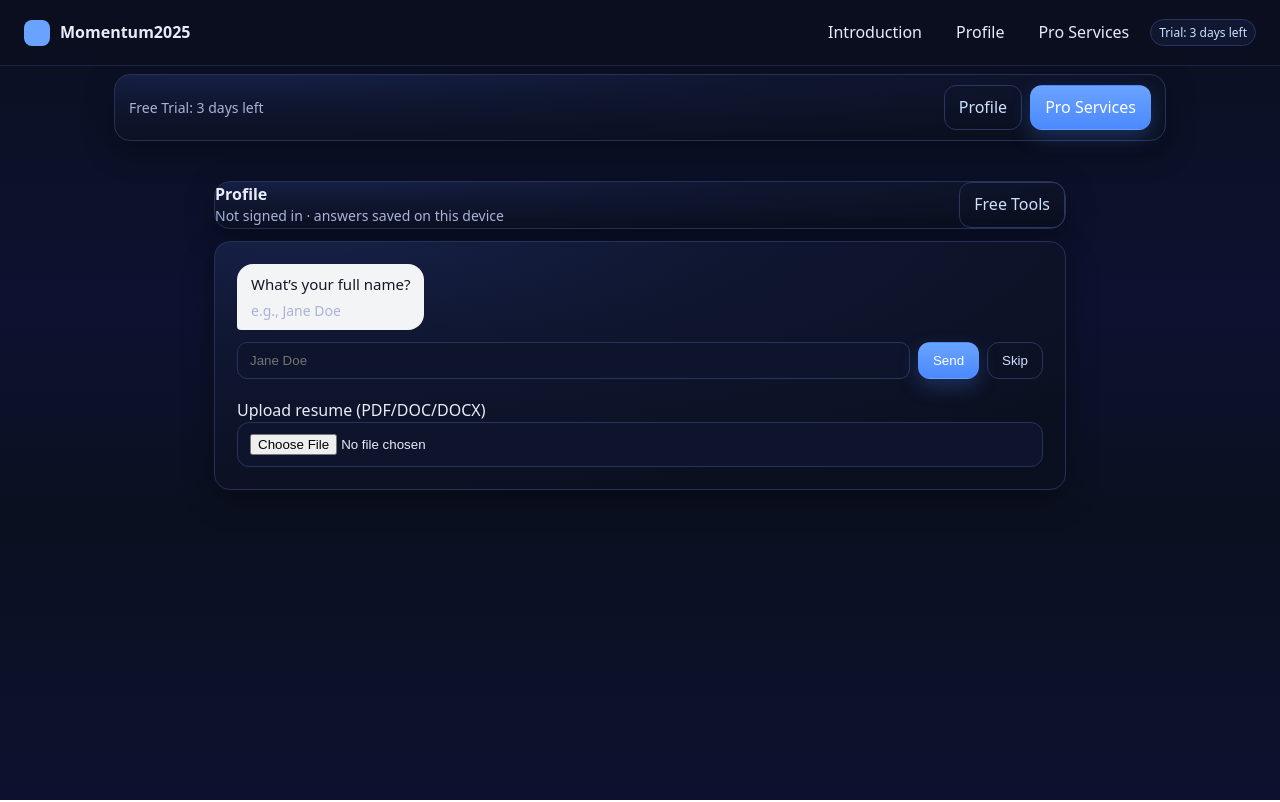
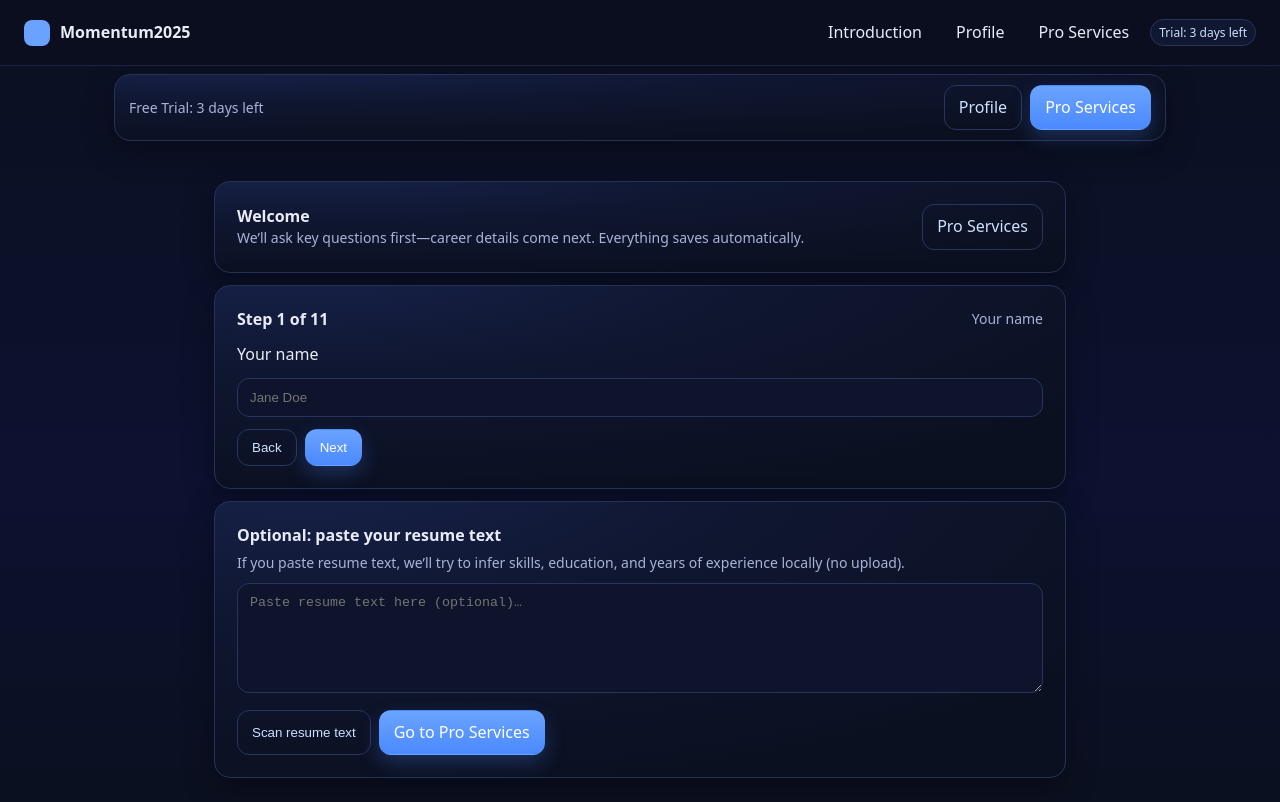
Before and after one commit to AGoff2689/Momentum2025, a Next.js app: page /profile in a window 1280 px wide. Built offline with nearby package versions, Linux system fonts and the light colour scheme.

Commit message:
Onboarding: life-first questions, autosave, optional resume text scan

```diff
--- /dev/null
+++ b/app/lib/extract.ts
@@ -0,0 +1,31 @@
+// Very light, client-side "resume" text extraction (no backend).
+// Looks for skills, education levels, and years of experience from pasted text.
+const SKILL_WORDS = [
+  "python","javascript","typescript","react","next","node","sql","excel","power bi","tableau",
+  "java","c++","c#","aws","gcp","azure","docker","kubernetes","git","figma","photoshop",
+  "seo","sem","salesforce","hubspot","jira","confluence","html","css","go","ruby","php",
+  "data analysis","machine learning","nlp","pandas","numpy","scikit-learn","spark","hadoop"
+];
+
+export function extractFromText(txt: string) {
+  const text = (txt || "").toLowerCase();
+
+  // Skills (frequency-based)
+  const skills = Array.from(new Set(
+    SKILL_WORDS.filter(w => text.includes(w))
+               .map(w => w.replace(/\s+/g, " ").trim())
+  )).sort();
+
+  // Education (simple heuristic)
+  let education = "";
+  if (/ph\.?d|doctorate/.test(text)) education = "PhD";
+  else if (/master|msc|mba/.test(text)) education = "Master's";
+  else if (/bachelor|b\.?s|b\.?a/.test(text)) education = "Bachelor's";
+  else if (/associate/.test(text)) education = "Associate";
+
+  // Years of experience (first 1–2 digits followed by 'year')
+  const yrsMatch = text.match(/(\d{1,2})\s*\+?\s*(years?|yrs)/);
+  const years = yrsMatch ? parseInt(yrsMatch[1], 10) : undefined;
+
+  return { skills, education, years };
+}
--- a/app/profile/page.tsx
+++ b/app/profile/page.tsx
@@ -1,195 +1,189 @@
 "use client";
 import { useEffect, useMemo, useState } from "react";
-import styles from "./chat.module.css";
+import { extractFromText } from "../lib/extract";
 
-type Profile = {
-  name?: string; email?: string; role?: string; exp?: string; location?: string;
-  education?: string; skills?: string; industries?: string; salary?: string; status?: string;
-  workType?: string; resumeName?: string;
+type Q = {
+  id: string;
+  label: string;
+  type: "text"|"select"|"multiselect"|"number";
+  options?: string[];
+  placeholder?: string;
+  required?: boolean;
+  storageKey: string;
 };
-type Q = { key: keyof Profile; prompt: string; placeholder?: string };
 
-const STORAGE_KEY = "m25:profile";
-
+const KEY_PREFIX = "m25:";
 const QUESTIONS: Q[] = [
-  { key: "name",       prompt: "What’s your full name?",            placeholder: "Jane Doe" },
-  { key: "email",      prompt: "What’s your email address?",        placeholder: "jane@example.com" },
-  { key: "role",       prompt: "What’s your target role/title?",    placeholder: "Product Manager" },
-  { key: "exp",        prompt: "How many years of experience?",     placeholder: "5" },
-  { key: "location",   prompt: "Where do you prefer to work?",      placeholder: "NYC · Remote · Hybrid · Onsite" },
-  { key: "workType",   prompt: "Preferred work type?",              placeholder: "Remote / Hybrid / Onsite" },
-  { key: "education",  prompt: "Highest education?",                placeholder: "BS CS, MBA, etc." },
-  { key: "skills",     prompt: "Top 5 skills (comma-separated)?",   placeholder: "SQL, Python, stakeholder mgmt" },
-  { key: "industries", prompt: "Preferred industries?",             placeholder: "Fintech, Healthcare, AI" },
-  { key: "salary",     prompt: "Desired salary range?",             placeholder: "$120k–$150k" },
-  { key: "status",     prompt: "Current job search status?",        placeholder: "Exploring / Applying / Interviewing" },
+  // ---- General & constraints (before career) ----
+  { id:"name", label:"Your name", type:"text", placeholder:"Jane Doe", required:true, storageKey:`${KEY_PREFIX}name` },
+  { id:"timezone", label:"Time zone", type:"select", options:["ET","CT","MT","PT","GMT","CET","IST","AEST"], storageKey:`${KEY_PREFIX}tz` },
+  { id:"availability", label:"Weekly availability (hrs)", type:"number", placeholder:"8", storageKey:`${KEY_PREFIX}avail` },
+  { id:"workAuth", label:"Work authorization", type:"select", options:["US Citizen/PR","Visa (H1B/Other)","Not applicable"], storageKey:`${KEY_PREFIX}workAuth` },
+  { id:"constraints", label:"Constraints", type:"multiselect", options:["Caregiving","School","Commute","Health","Multiple jobs","None"], storageKey:`${KEY_PREFIX}constraints` },
+  { id:"learning", label:"Learning style", type:"select", options:["Hands-on projects","Reading/docs","Video courses","Pairing/mentorship"], storageKey:`${KEY_PREFIX}learning` },
+  // ---- Career target ----
+  { id:"targetRole", label:"Target role", type:"text", placeholder:"Product Manager", required:true, storageKey:`${KEY_PREFIX}role` },
+  { id:"industry", label:"Industry focus", type:"text", placeholder:"Fintech, healthcare, etc.", storageKey:`${KEY_PREFIX}industry` },
+  { id:"location", label:"Preferred location", type:"text", placeholder:"NYC, Remote", storageKey:`${KEY_PREFIX}location` },
+  { id:"yearsExp", label:"Years of experience", type:"number", placeholder:"5", storageKey:`${KEY_PREFIX}yearsExp` },
+  { id:"topSkills", label:"Your top 5 skills", type:"text", placeholder:"SQL, stakeholder mgmt, A/B testing...", storageKey:`${KEY_PREFIX}skills` },
 ];
 
-export default function ProfilePage() {
-  const [profile, setProfile] = useState<Profile>({});
-  const [idx, setIdx] = useState(0);
-  const [input, setInput] = useState("");
-  const [busy, setBusy] = useState(false);
-  const [resumeName, setResumeName] = useState<string | undefined>(undefined);
-  const done = idx >= QUESTIONS.length;
+function useLocal<T>(key: string, initial: T){
+  const [val,setVal] = useState<T>(initial as T);
+  useEffect(()=>{ try{ const v=localStorage.getItem(key); if(v!=null) setVal(JSON.parse(v)); }catch{} },[key]);
+  useEffect(()=>{ try{ localStorage.setItem(key, JSON.stringify(val)); }catch{} },[key,val]);
+  return [val,setVal] as const;
+}
 
-  // Load saved
-  useEffect(() => {
-    try {
-      const saved = localStorage.getItem(STORAGE_KEY);
-      if (saved) {
-        const p = JSON.parse(saved) as Profile;
-        setProfile(p);
-        const next = QUESTIONS.findIndex(q => !p[q.key]);
-        setIdx(next === -1 ? QUESTIONS.length : next);
-      }
-    } catch {}
-  }, []);
+export default function ProfilePage(){
+  // track step
+  const [step, setStep] = useLocal<number>(`${KEY_PREFIX}profileStep`, 0);
+  // store answers map
+  const [answers, setAnswers] = useLocal<Record<string, any>>(`${KEY_PREFIX}profile`, {});
 
-  // Persist
-  useEffect(() => {
-    try { localStorage.setItem(STORAGE_KEY, JSON.stringify(profile)); } catch {}
-  }, [profile]);
+  // resume text & extraction
+  const [resumeText, setResumeText] = useLocal<string>(`${KEY_PREFIX}resumeText`, "");
+  const [resumeExtract, setResumeExtract] = useLocal<{skills:string[];education?:string;years?:number}>(`${KEY_PREFIX}resumeExtract`, { skills: [] });
 
-  const signedAs = useMemo(() => {
-    if (profile.name && profile.email) return `${profile.name} • ${profile.email}`;
-    if (profile.email) return profile.email;
-    if (profile.name) return profile.name;
-    return null;
-  }, [profile]);
+  const current = useMemo(()=>QUESTIONS[step], [step]);
 
-  const ask = QUESTIONS[idx];
-  const questionText = ask ? ask.prompt : "All set! Review below and continue.";
-
-  const submitAnswer = () => {
-    if (!ask) return;
-    const value = input.trim();
-    if (!value) return;
-    setProfile(p => ({ ...p, [ask.key]: value }));
-    setInput("");
-    setIdx(i => i + 1);
+  const setAnswer = (id: string, v: any) => {
+    setAnswers(a => ({ ...a, [id]: v }));
   };
 
-  const onResume = (file?: File) => {
-    if (!file) return;
-    setResumeName(file.name);
-    setProfile(p => ({ ...p, resumeName: file.name }));
+  const onNext = () => {
+    if (step < QUESTIONS.length - 1) setStep(step + 1);
+  };
+  const onBack = () => {
+    if (step > 0) setStep(step - 1);
   };
 
-  const startProTrial = async () => {
-    try {
-      setBusy(true);
-      const res = await fetch("/.netlify/functions/create-checkout", {
-        method: "POST",
-        headers: { "Content-Type": "application/json" },
-        body: JSON.stringify({ mode: "subscription", trialDays: 3 })
-      });
-      const data = await res.json();
-      if (data.url) window.location.href = data.url;
-      else alert("Could not start trial. Please try again.");
-    } finally {
-      setBusy(false);
+  const onExtract = () => {
+    const data = extractFromText(resumeText || "");
+    setResumeExtract(data);
+    // Merge inferred values into answers if empty
+    setAnswers(a => ({
+      ...a,
+      yearsExp: a.yearsExp ?? data.years,
+      topSkills: a.topSkills || (data.skills?.join(", ") || "")
+    }));
+    alert("Resume text scanned ✓ (locally)");
+  };
+
+  // simple field components
+  const Field = ({ q }: { q: Q }) => {
+    const v = answers[q.id] ?? (q.type==="multiselect" ? [] : "");
+    if (q.type === "select") {
+      return (
+        <select className="input" value={v || ""} onChange={e=>setAnswer(q.id, e.target.value)}>
+          <option value="">Select…</option>
+          {q.options?.map(op => <option key={op} value={op}>{op}</option>)}
+        </select>
+      );
     }
+    if (q.type === "multiselect") {
+      return (
+        <div style={{display:"flex",gap:8,flexWrap:"wrap"}}>
+          {q.options?.map(op => {
+            const picked = Array.isArray(v) && v.includes(op);
+            return (
+              <button
+                key={op}
+                className="btn btn-outline"
+                onClick={(e)=>{ e.preventDefault();
+                  const cur = Array.isArray(v) ? v : [];
+                  setAnswer(q.id, picked ? cur.filter((x:string)=>x!==op) : [...cur, op]);
+                }}
+              >
+                {picked ? "✓ " : ""}{op}
+              </button>
+            );
+          })}
+        </div>
+      );
+    }
+    if (q.type === "number") {
+      return (
+        <input
+          className="input"
+          type="number"
+          inputMode="numeric"
+          placeholder={q.placeholder}
+          value={v ?? ""}
+          onChange={e=>setAnswer(q.id, e.target.value === "" ? "" : Number(e.target.value))}
+        />
+      );
+    }
+    return (
+      <input
+        className="input"
+        placeholder={q.placeholder}
+        value={v ?? ""}
+        onChange={e=>setAnswer(q.id, e.target.value)}
+      />
+    );
   };
 
   return (
     <main className="container" style={{ paddingTop: 16, maxWidth: 900 }}>
-      <div className="card" style={{ marginBottom: 12, display: "flex", alignItems: "center", justifyContent: "space-between" }}>
+      {/* Header card */}
+      <div className="card card-lg" style={{ marginBottom: 12, display:"flex",justifyContent:"space-between",alignItems:"center" }}>
         <div>
-          <strong>Profile</strong>
-          <div className="subtle">
-            {signedAs ? <>Signed in as {signedAs}</> : <>Not signed in · answers saved on this device</>}
-          </div>
+          <strong>Welcome{answers.name ? `, ${answers.name}` : ""}</strong>
+          <div className="subtle">We’ll ask key questions first—career details come next. Everything saves automatically.</div>
         </div>
-        <a className="btn btn-outline" href="/free">Free Tools</a>
+        <a className="btn btn-outline" href="/pro">Pro Services</a>
       </div>
 
-      {!done ? (
-        <section className="card card-lg" style={{ display: "grid", gap: 12 }}>
-          <div className={styles.chatContainer}>
-            <div className={`${styles.chatBubble} ${styles.coach}`}>
-              {questionText}
-              {ask?.placeholder && (
-                <div className="subtle" style={{ marginTop: 6 }}>
-                  e.g., {ask.placeholder}
-                </div>
-              )}
-            </div>
+      {/* Question stepper */}
+      <section className="card card-lg" style={{ marginBottom: 12 }}>
+        <div style={{display:"flex",justifyContent:"space-between",alignItems:"center",marginBottom:12}}>
+          <div><strong>Step {step+1} of {QUESTIONS.length}</strong></div>
+          <div className="subtle">{current?.label}</div>
+        </div>
 
-            {input && (
-              <div className={`${styles.chatBubble} ${styles.user}`}>
-                {input}
-              </div>
-            )}
+        <div style={{display:"grid",gap:12}}>
+          <label className="label">{current?.label}</label>
+          <Field q={current} />
+        </div>
+
+        <div style={{display:"flex",gap:8,marginTop:12}}>
+          <button className="btn btn-outline" onClick={onBack} disabled={step===0}>Back</button>
+          <button className="btn btn-primary" onClick={onNext} disabled={step>=QUESTIONS.length-1}>Next</button>
+          {step>=QUESTIONS.length-1 && (
+            <a className="btn btn-outline" href="/pro">Continue to Pro Services</a>
+          )}
+        </div>
+      </section>
+
+      {/* Optional resume paste */}
+      <section className="card card-lg">
+        <strong>Optional: paste your resume text</strong>
+        <div className="subtle" style={{marginTop:6}}>If you paste resume text, we’ll try to infer skills, education, and years of experience locally (no upload).</div>
+        <textarea
+          className="textarea"
+          placeholder="Paste resume text here (optional)…"
+          value={resumeText}
+          onChange={e=>setResumeText(e.target.value)}
+          style={{marginTop:10}}
+        />
+        <div style={{display:"flex",gap:8,marginTop:10}}>
+          <button className="btn btn-outline" onClick={onExtract}>Scan resume text</button>
+          <a className="btn btn-primary" href="/pro">Go to Pro Services</a>
+        </div>
+
+        {(resumeExtract?.skills?.length || resumeExtract.education || resumeExtract.years) && (
+          <div style={{marginTop:12}}>
+            <div className="subtle">Detected:</div>
+            <ul style={{lineHeight:1.6}}>
+              {resumeExtract.education && <li><strong>Education:</strong> {resumeExtract.education}</li>}
+              {typeof resumeExtract.years === "number" && <li><strong>Years of experience:</strong> {resumeExtract.years}</li>}
+              {resumeExtract.skills?.length ? <li><strong>Skills:</strong> {resumeExtract.skills.join(", ")}</li> : null}
+            </ul>
           </div>
-
-          <div style={{ display: "flex", gap: 8 }}>
-            <input
-              className="input"
-              style={{ flex: 1, padding: "10px 12px", borderRadius: 10 }}
-              value={input}
-              onChange={e => setInput(e.target.value)}
-              placeholder={ask?.placeholder || ""}
-              onKeyDown={e => { if (e.key === "Enter") submitAnswer(); }}
-            />
-            <button className="btn btn-primary" onClick={submitAnswer}>Send</button>
-            <button className="btn btn-outline" onClick={() => setIdx(i => i + 1)}>Skip</button>
-          </div>
-
-          <div style={{ marginTop: 8 }}>
-            <label className="label">Upload resume (PDF/DOC/DOCX)</label>
-            <input
-              className="input"
-              type="file"
-              accept=".pdf,.doc,.docx"
-              onChange={e => onResume(e.target.files?.[0] || undefined)}
-            />
-            {resumeName && <div className="subtle" style={{ marginTop: 6 }}>Selected: {resumeName}</div>}
-          </div>
-        </section>
-      ) : (
-        <section className="card card-lg" style={{ display: "grid", gap: 16 }}>
-          <div className="h2">Review & continue</div>
-          <div className="card" style={{ display: "grid", gap: 8 }}>
-            <Row k="Name" v={profile.name} />
-            <Row k="Email" v={profile.email} />
-            <Row k="Target role" v={profile.role} />
-            <Row k="Experience (yrs)" v={profile.exp} />
-            <Row k="Location" v={profile.location} />
-            <Row k="Work type" v={profile.workType} />
-            <Row k="Education" v={profile.education} />
-            <Row k="Skills" v={profile.skills} />
-            <Row k="Industries" v={profile.industries} />
-            <Row k="Salary" v={profile.salary} />
-            <Row k="Status" v={profile.status} />
-            <Row k="Resume" v={profile.resumeName} />
-          </div>
-
-          <div style={{ display: "flex", gap: 12, flexWrap: "wrap" }}>
-            <button
-              className="btn btn-outline"
-              onClick={() => {
-                try { localStorage.setItem(STORAGE_KEY, JSON.stringify(profile)); alert("Profile saved ✓"); } catch {}
-              }}
-            >
-              Save
-            </button>
-            <a className="btn btn-outline" href="/free">Continue Free</a>
-            <button className="btn btn-primary" onClick={startProTrial} disabled={busy}>
-              {busy ? "Starting trial…" : "Start 3-day Pro Trial"}
-            </button>
-          </div>
-        </section>
-      )}
+        )}
+      </section>
     </main>
   );
 }
-
-function Row({ k, v }: { k: string; v?: string }) {
-  return (
-    <div style={{ display: "flex", gap: 8, justifyContent: "space-between" }}>
-      <span className="subtle">{k}</span>
-      <span>{v || <em className="subtle">—</em>}</span>
-    </div>
-  );
-}
```
